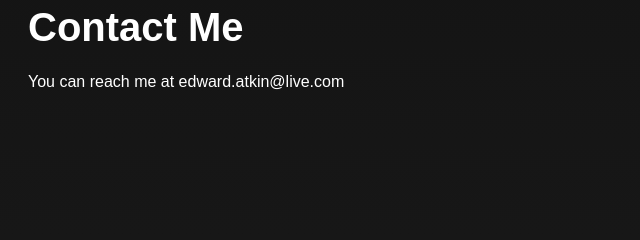
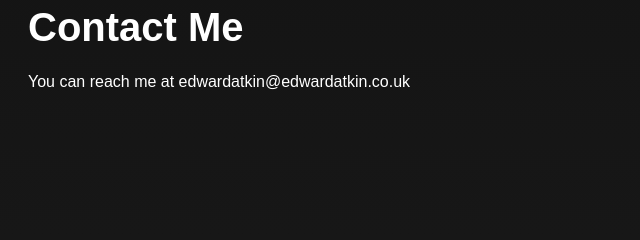
Before and after one commit to Eatkin/portfolio-page, a plain HTML site: page assets/tools/index_boilerplate.html in a window 1280 px wide. Shown: the part 237-477 px from the top of the page, 228-868 px from the left. Drawn offline with Linux system fonts and the light colour scheme; files that its build step writes are made by us from their sources; files whose address does not match are found by name.

Commit message:
Update email address

```diff
--- a/assets/tools/index_boilerplate.html
+++ b/assets/tools/index_boilerplate.html
@@ -32,7 +32,7 @@
         </section>
         <section id="contact">
             <h1>Contact Me</h1>
-            <p>You can reach me at edward.atkin@live.com</p>
+            <p>You can reach me at edwardatkin@edwardatkin.co.uk</p>
         </section>
     </main>
 
```
Also changed, not shown: index.html (+1 -1 lines).
